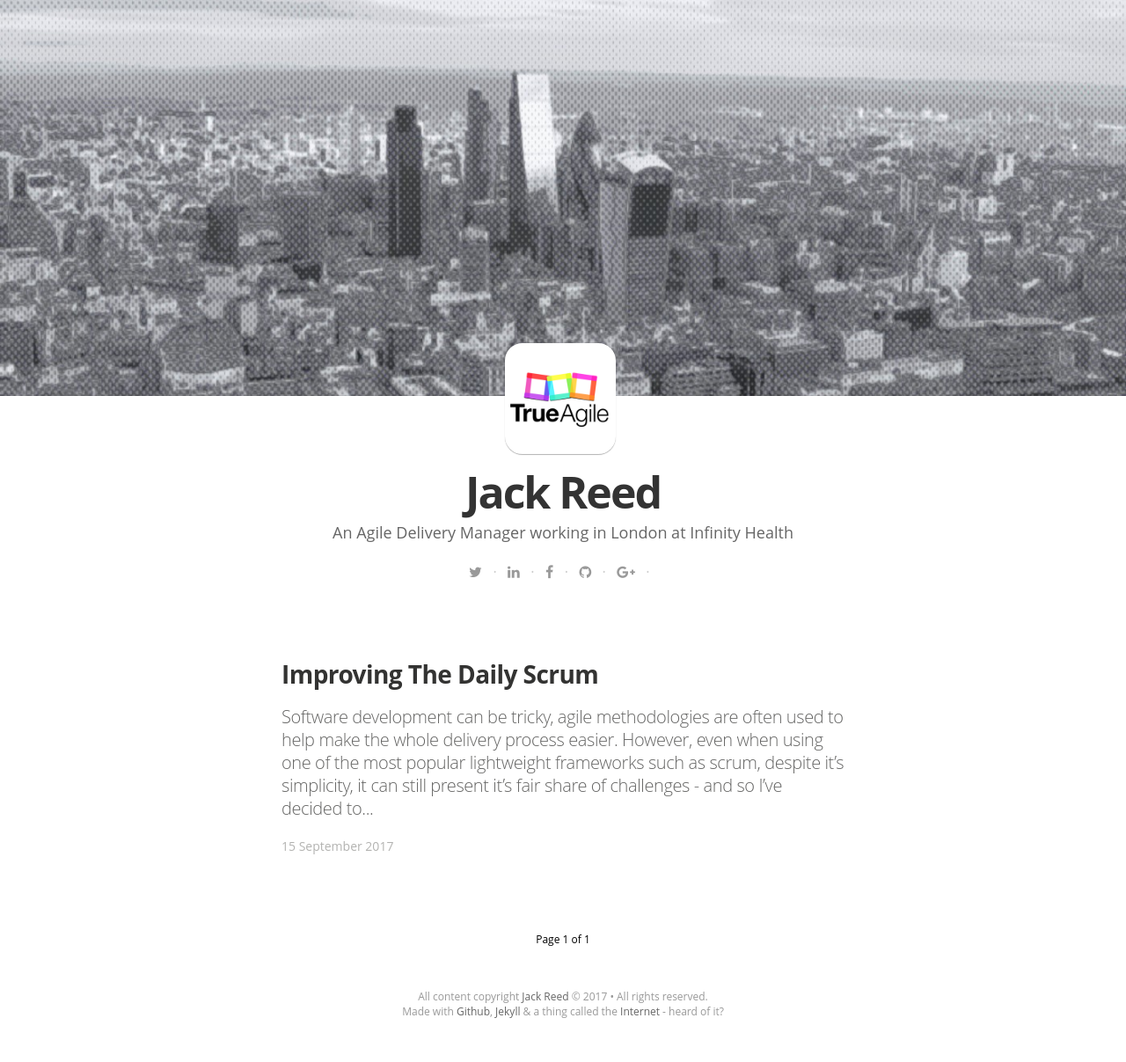
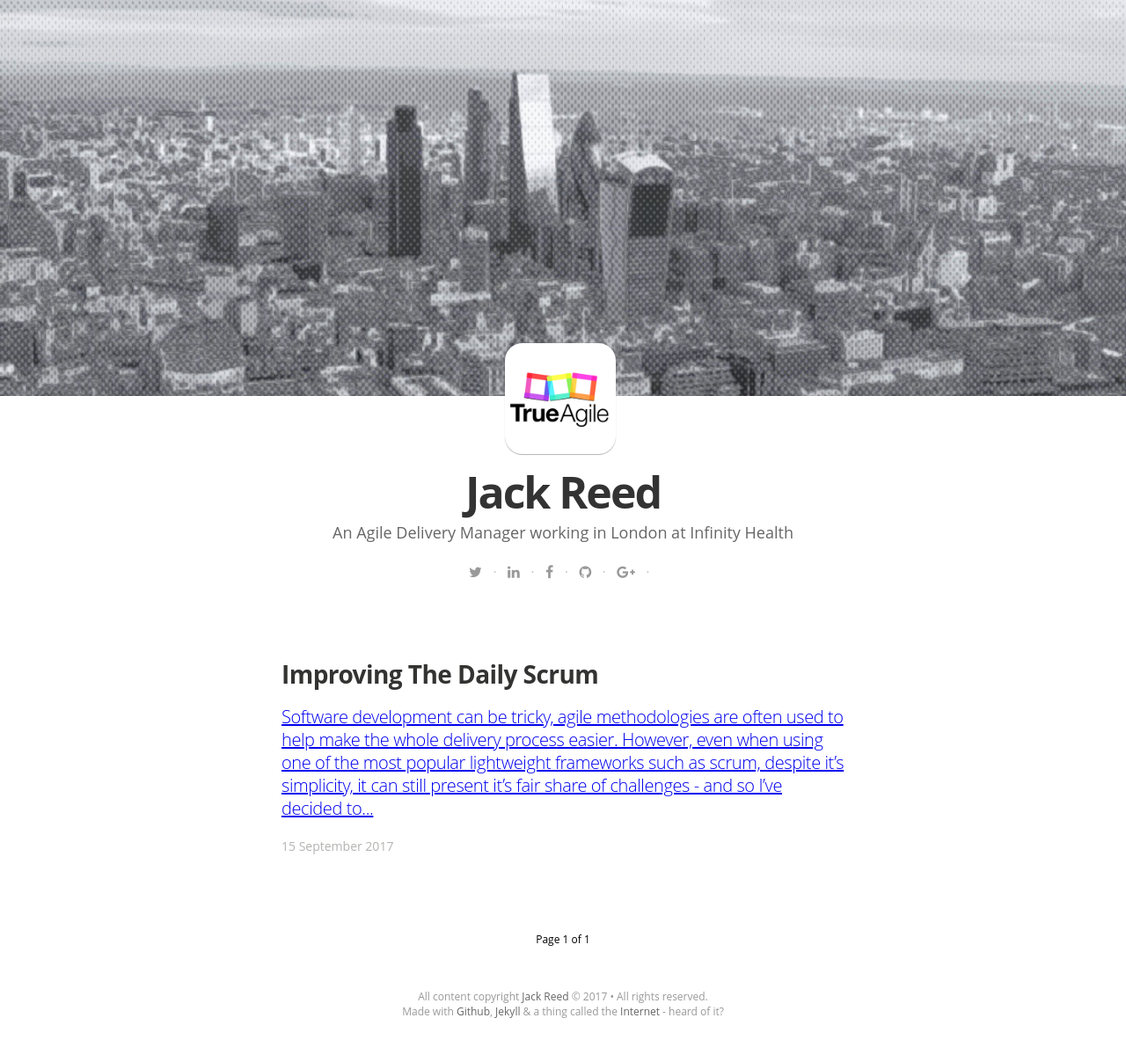
Before and after one commit to IamJackReed/JackReed, a Jekyll site: the page built from index.html, in a window 1280 px wide. Shown: the whole page at 88% size. Built offline with Jekyll 4.4.1, drawn with Linux system fonts in a browser that asks for light colours; nearby versions of some CDN libraries; some web fonts are replaced; the list of posts is cut into pages by our own code.

Commit message:
Update index.html

```diff
--- a/index.html
+++ b/index.html
@@ -61,8 +61,8 @@ layout: default
             <header class="post-header">
               <h2 class="post-title" itemprop="name"><a href="{{ post.url | prepend: site.baseurl }}" itemprop="url">{{ post.title }}</a></h2>
             </header>
-            <section class="post-excerpt" itemprop="description"><a href="{{ post.url | prepend: site.baseurl }}" itemprop="url">{{ post-excerpt }}</a>
-              <p>{{ post.excerpt | strip_html | truncatewords: 50 }}</p>
+            <section class="post-excerpt" itemprop="description"></a>
+              <p><a href="{{ post.url | prepend: site.baseurl }}" itemprop="url">{{ post-excerpt }}{{ post.excerpt | strip_html | truncatewords: 50 }}</a></p>
             </section>
             <div class="post-meta">
               <time datetime="{{ post.date | date_to_long_string }}">{{ post.date | date_to_long_string }}</time>
```
